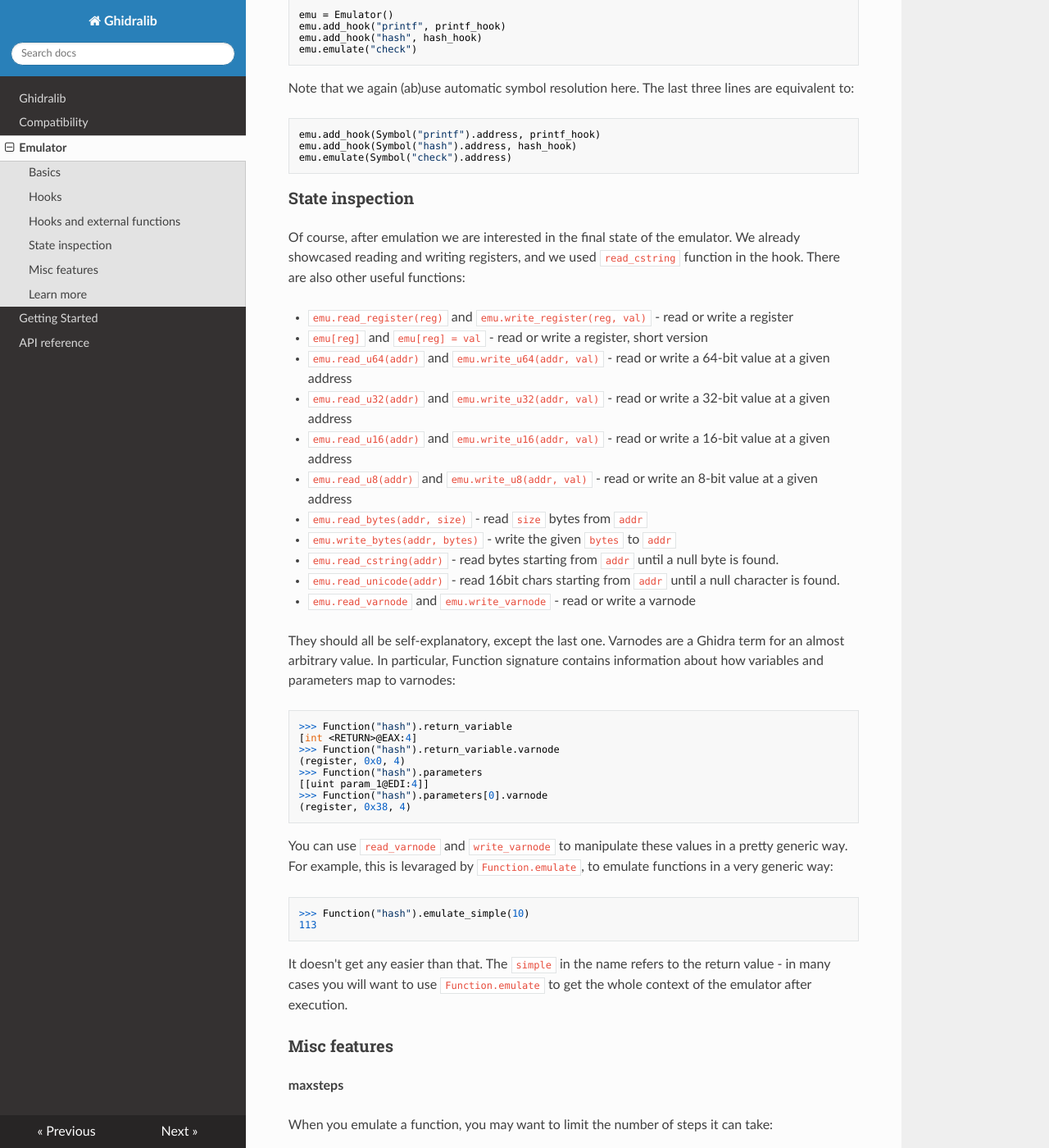
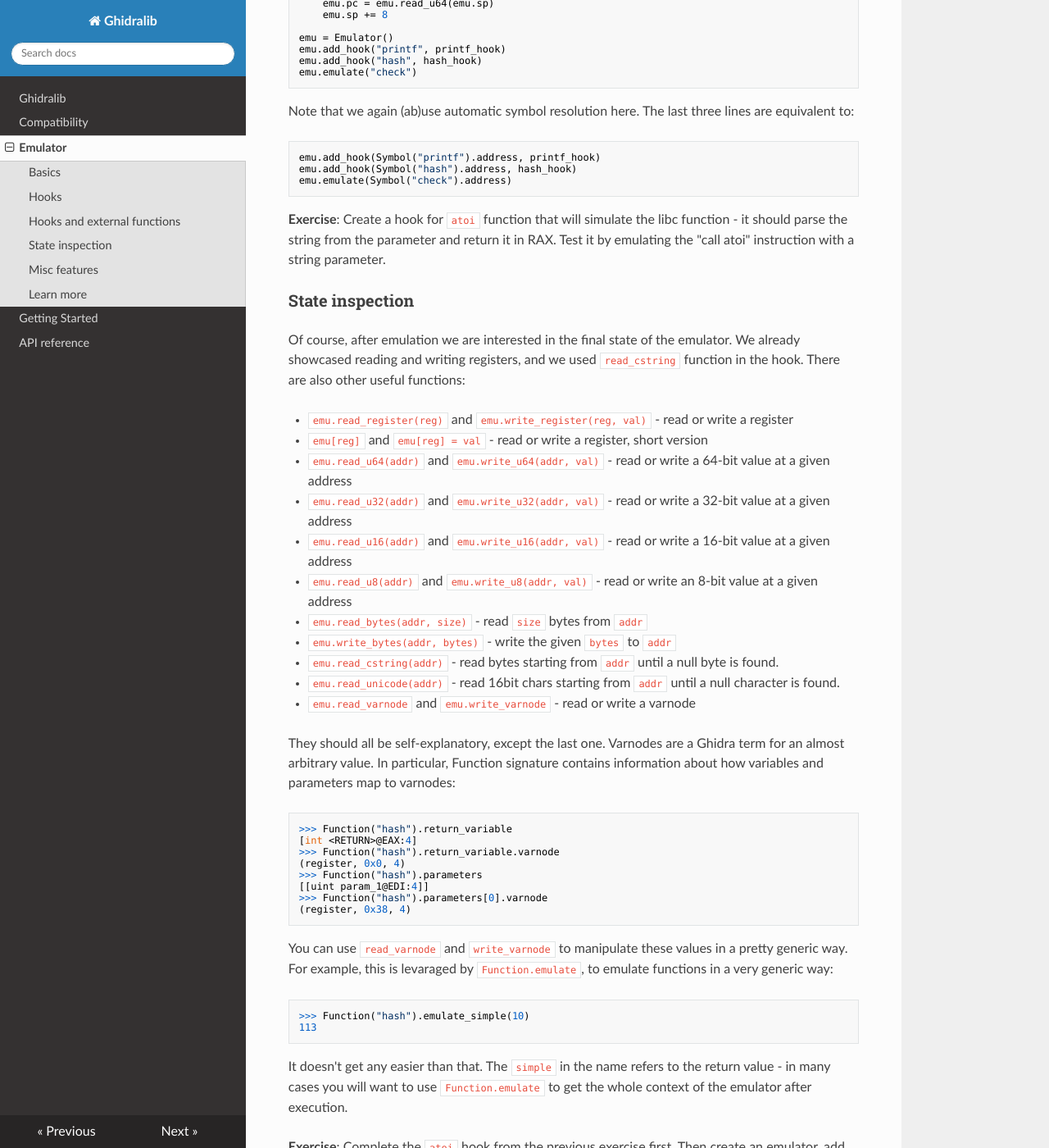
Before and after one commit to msm-code/ghidralib, an MkDocs documentation site: the page built from docs/emulator.md, in a window 1280 px wide and 1400 px high, scrolled down 4502 px. Shown: the whole window at 82% size. Built offline with MkDocs 1.6.1, drawn with Linux system fonts in a browser that asks for light colours; nearby versions of some CDN libraries; some of the changed text lies outside the part shown.

Commit message:
docs: small emulator docs tweaks

````diff
--- a/docs/emulator.md
+++ b/docs/emulator.md
@@ -32,7 +32,9 @@
 }
 
 int main(int argc, char *argv[]) {
+    if (argc != 2) { return 1; }
     check(atoi(argv[1]));
+    return 0;
 }
 ```
 
@@ -274,6 +276,10 @@
 emu.emulate(Symbol("check").address)
 ```
 
+**Exercise**: Create a hook for `atoi` function that will simulate the libc function -
+it should parse the string from the parameter and return it in RAX. Test it by emulating
+the "call atoi" instruction with a string parameter.
+
 ### State inspection
 
 Of course, after emulation we are interested in the final state of the emulator.
@@ -319,6 +325,10 @@
 in many cases you will want to use `Function.emulate` to get the whole context of the
 emulator after execution.
 
+**Exercise**: Complete the `atoi` hook from the previous exercise first. Then create an emulator,
+add `printf` and `atoi` hooks, and execute a `main` function with the correct parameters.
+This will require you to pass correct `argc` and `argv` parameters.
+
 ### Misc features
 
 **maxsteps**
````
Also changed, not shown: README.md (+1 -1 lines).
